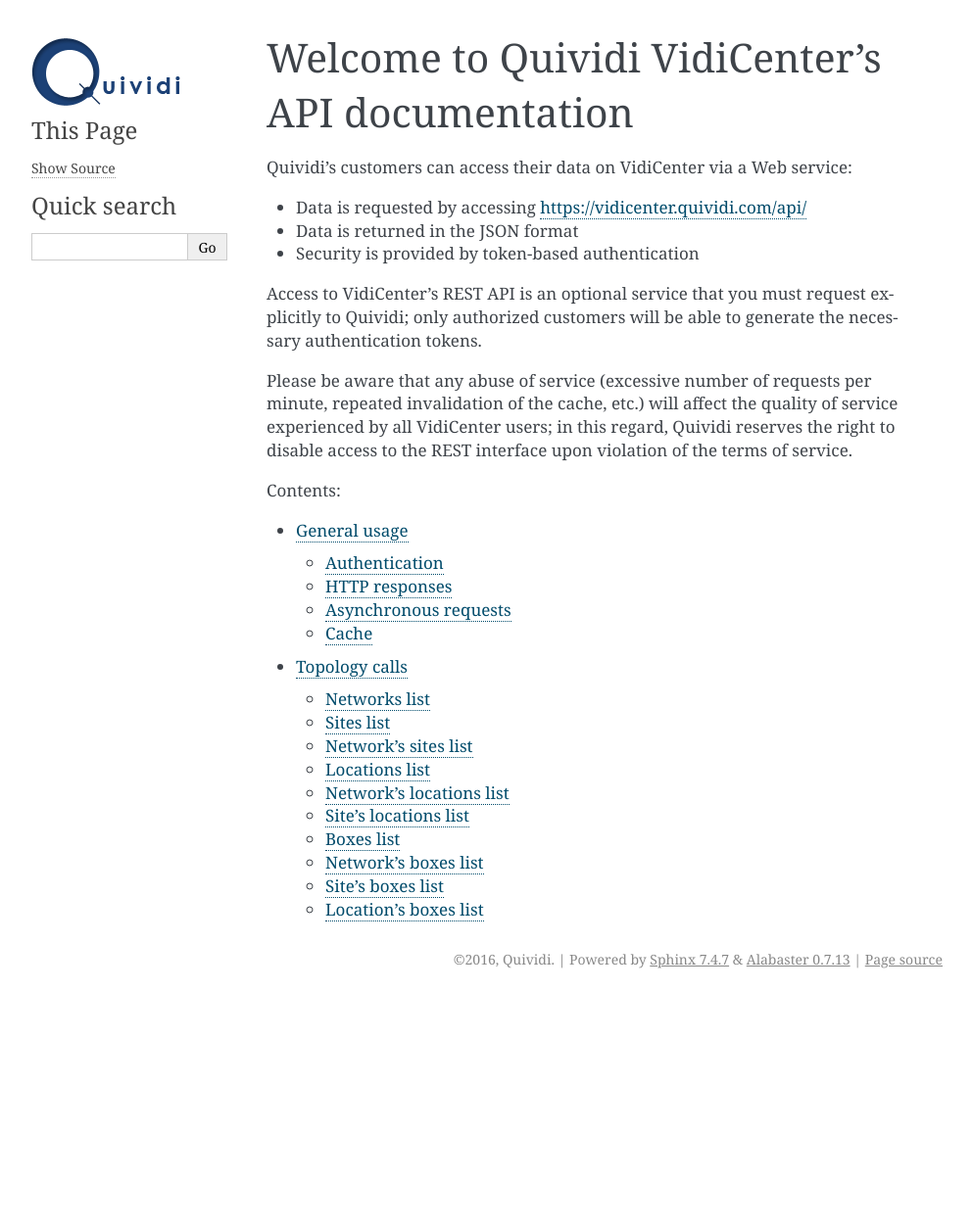
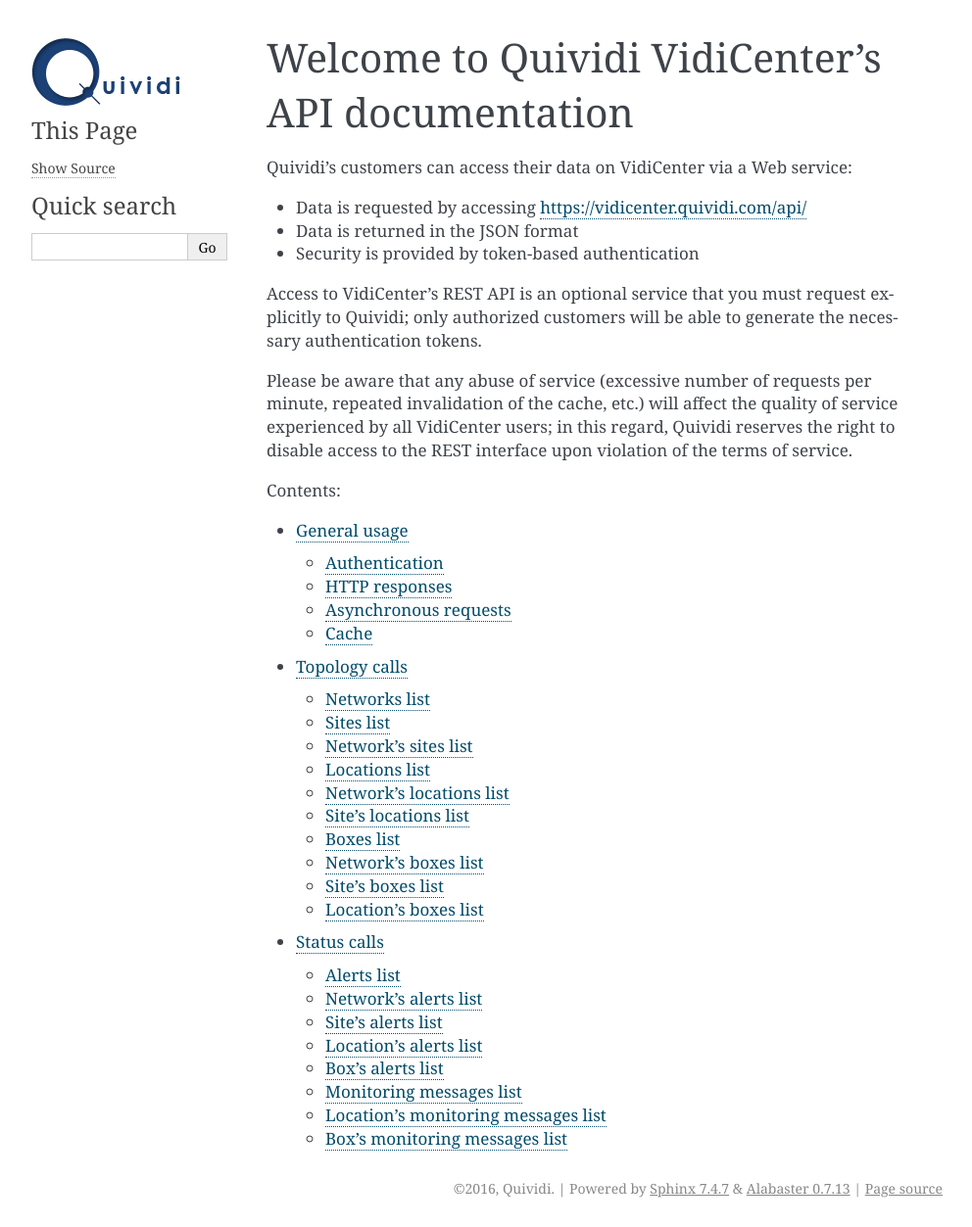
Before and after one commit to quividi/vidicenter-api-documentation, a Sphinx documentation site: the page built from docs/source/index.rst, in a window 1280 px wide. Shown: the whole page at 98% size, without its empty margins (148-1140 px from the left). Built offline with Sphinx 7.4.7, drawn with Linux system fonts in a browser that asks for light colours; before the commit the page ends 1019 px from its top, so only the background shows below that; some of the changed lines change nothing that is shown.

Commit message:
Evol [#128863439] Added status documentation

```diff
--- a/docs/source/index.rst
+++ b/docs/source/index.rst
@@ -19,6 +19,7 @@
 
    general_usage
    topology
+   status
 
 
 .. Indices and tables
--- /dev/null
+++ b/docs/source/status.rst
@@ -0,0 +1,198 @@
+Status calls
+============
+
+
+The following API endpoints allow you to see the status of your networks.
+
+
+Alerts list
+###########
+
+Returns a list of the 1000 most recent alerts in your networks.
+
+URL
+---
+
+``https://vidicenter.quividi.com/api/v1/alerts/``
+
+Notable data keys
+-----------------
+
+* ``alert_type``: An ID representing the type of alert:
+
+    * 1: Upload Period Alert
+    * 2: Watchers Rate Alert
+    * 3: Input or License Errors Alert
+    * 4: Daily Watchers Alert
+    * 5: Time Drift Alert
+    * 6: Fingerprint Change Alert
+    * 7: Upload Error Alert
+    * 8: Refused Events Alert
+    * 9: Session ID Alert
+    * 10: Timezone Change Alert
+
+* ``label``: A string representing the type of the alert. May be subject to changes.
+* ``status``: The status of the alert ("raised" or "terminated").
+* ``extra_data``: In case of Input or License Errors Alerts, contains more info on the alert.
+* ``linked_alerthistory``: The ID of the alert the current alert is terminating.
+
+
+
+Example
+-------
+
+ ::
+
+    curl -u USERNAME:AUTH_TOKEN https://vidicenter.quividi.com/api/v1/alerts/
+    [
+        {
+            "alert_type": 9,
+            "box": 181,
+            "extra_data": "",
+            "host_timestamp": "2015-10-27T05:02:31",
+            "id": 199756,
+            "label": "Session ID Alert",
+            "location": 88,
+            "network": 12,
+            "site": 37,
+            "status": "terminated",
+            "timestamp": "2015-10-26T22:20:23",
+            "linked_alerthistory": 192751
+        },
+        {
+            "alert_type": 3,
+            "box": 1689,
+            "extra_data": "Processing,Black Input",
+            "host_timestamp": "2015-10-26T22:18:43",
+            "id": 192751,
+            "label": "Input or License Errors Alert",
+            "location": 1768,
+            "network": 47,
+            "site": 219,
+            "status": "raised",
+            "timestamp": "2015-10-26T22:18:45",
+            "linked_alerthistory": 192755
+        },
+        {
+            "alert_type": 8,
+            "box": 1512,
+            "extra_data": "",
+            "host_timestamp": "2015-10-27T08:18:53",
+            "id": 199250,
+            "label": "Refused Events Alert",
+            "location": 158,
+            "network": 84,
+            "site": 208,
+            "status": "raised",
+            "timestamp": "2015-10-26T22:18:31",
+            "linked_alerthistory": null
+        }
+      ]
+
+
+Network's alerts list
+#####################
+
+Returns a list of a network's 1000 most recent alerts.
+
+URL
+---
+
+``https://vidicenter.quividi.com/api/v1/network/{network_id}/alerts/``
+
+
+Site's alerts list
+##################
+
+Returns a list of a site's 1000 most recent alerts.
+
+URL
+---
+
+``https://vidicenter.quividi.com/api/v1/site/{site_id}/alerts/``
+
+
+Location's alerts list
+######################
+
+Returns a list of a locations's 1000 most recent alerts.
+
+URL
+---
+
+``https://vidicenter.quividi.com/api/v1/location/{location_id}/alerts/``
+
+
+Box's alerts list
+#################
+
+Returns a list of a box's 1000 most recent alerts.
+
+URL
+---
+
+``https://vidicenter.quividi.com/api/v1/box/{box_id}/alerts/``
+
+
+Monitoring messages list
+########################
+
+Returns a list of your 1000 most recent monitoring messages.
+
+URL
+---
+
+``https://vidicenter.quividi.com/api/v1/monitor_msgs/``
+
+Example
+-------
+
+ ::
+
+    curl -u USERNAME:AUTH_TOKEN https://vidicenter.quividi.com/api/v1/monitor_msgs/
+    [
+        {
+            "avg_luma": "43.1%",
+            "box": 1742,
+            "cpu_load": 27,
+            "fps": "27.8",
+            "location": 1982,
+            "nb_inputlost": 0,
+            "status": "running",
+            "timestamp": "2015-10-27T12:42:25",
+            "vr_status": "Processing"
+        },
+        {
+            "avg_luma": "100.0%",
+            "box": 1582,
+            "cpu_load": 22,
+            "fps": "-",
+            "location": 1692,
+            "nb_inputlost": 0,
+            "status": "running",
+            "timestamp": "2015-10-27T12:29:25",
+            "vr_status": "Input Lost"
+        }
+    ]
+
+
+Location's monitoring messages list
+###################################
+
+Returns a list of a location's 1000 most recent monitoring messages
+
+URL
+---
+
+``https://vidicenter.quividi.com/api/v1/location/{location_id}/monitor_msgs/``
+
+
+Box's monitoring messages list
+##############################
+
+Returns a list of a box's 1000 most recent monitoring messages
+
+URL
+---
+
+``https://vidicenter.quividi.com/api/v1/box/{box_id}/monitor_msgs/``
```
